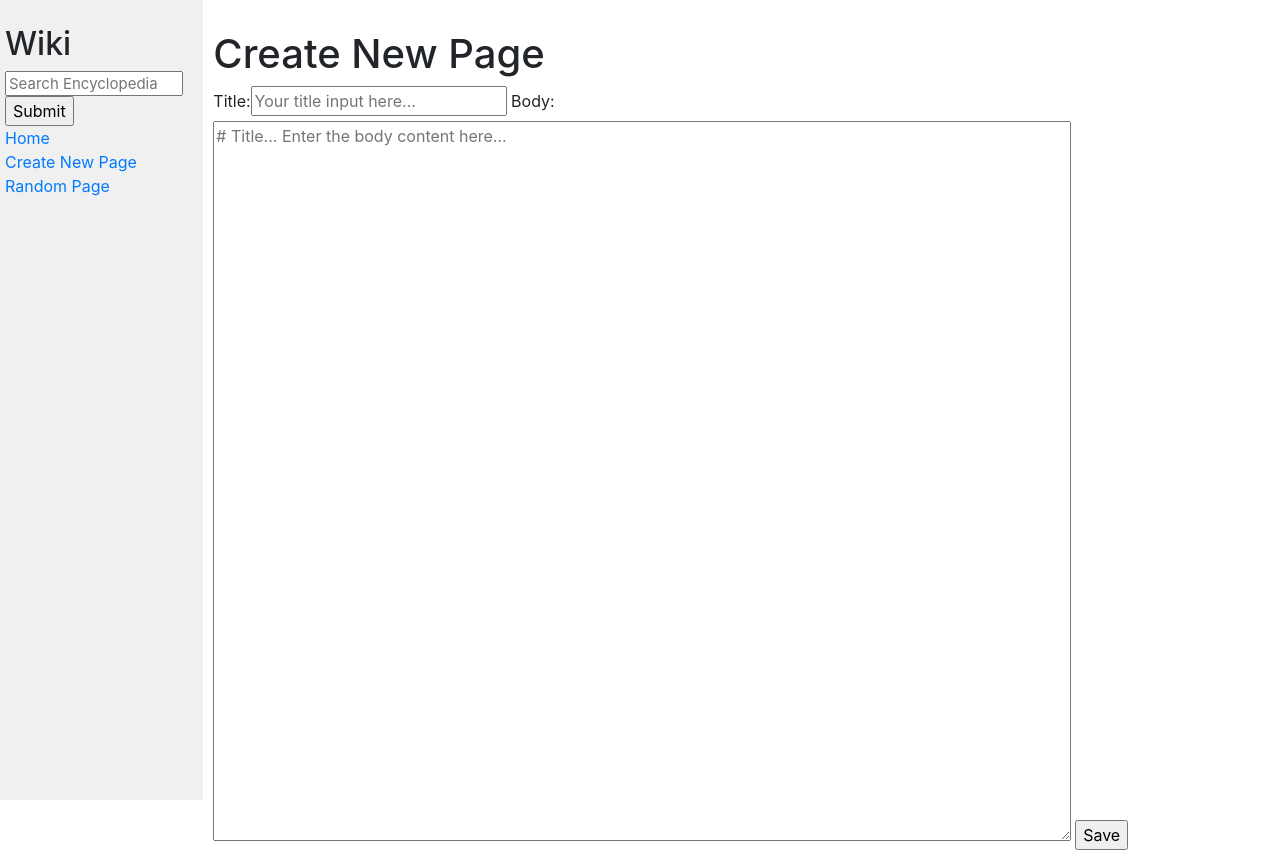
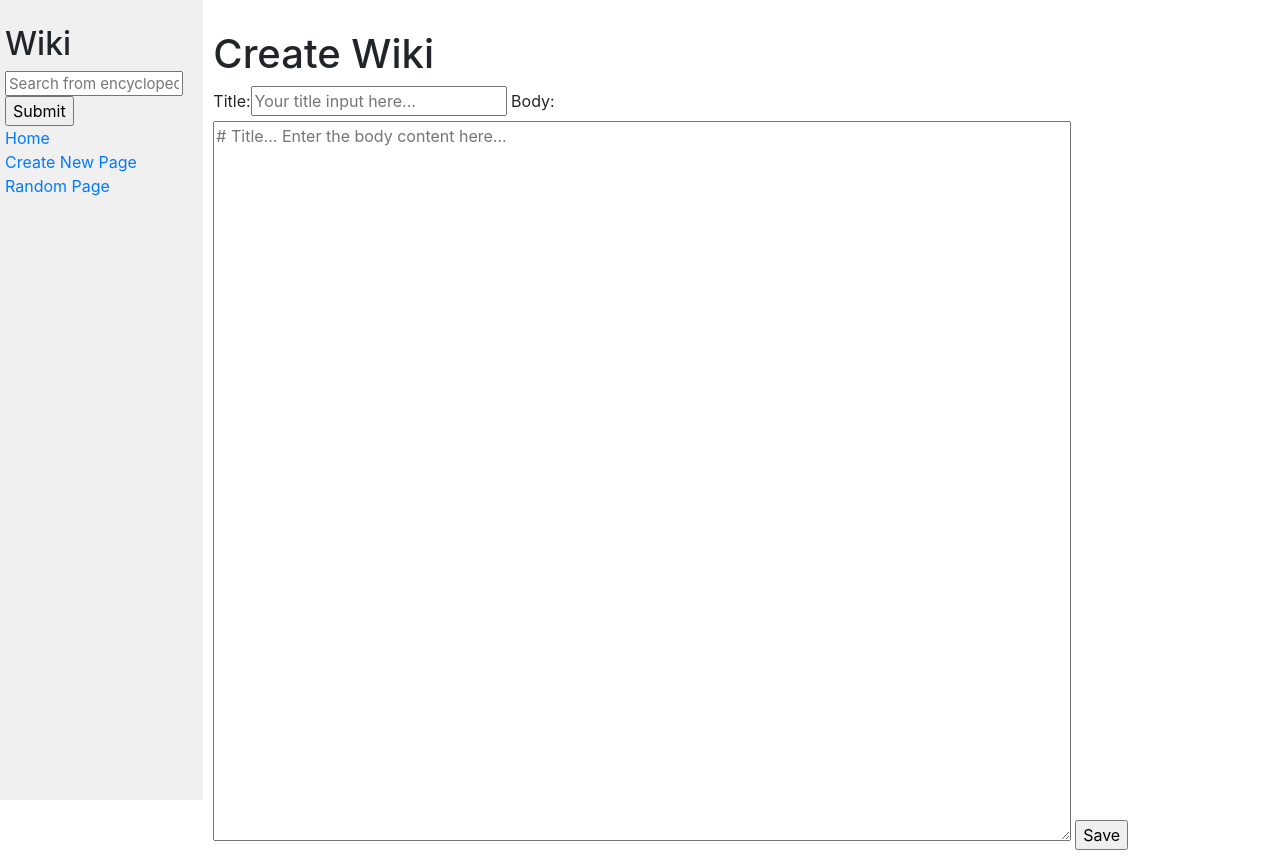
Before and after one commit to cloydbalongkit1/wiki_django, a Django app: page /wiki/create in a window 1280 px wide. Run offline with Django 3.2, Linux system fonts and the light colour scheme; some libraries are stand-ins or nearby versions.

Commit message:
rectifying title at HTMLs and views

```diff
--- a/wiki/encyclopedia/templates/encyclopedia/entry_form.html
+++ b/wiki/encyclopedia/templates/encyclopedia/entry_form.html
@@ -10,14 +10,14 @@
 
         <div>
 
-            {% if title == "Create New Page" %}
+            {% if title == "Create Wiki" %}
             <form action="{% url 'create' %}" method="post">
                 {% csrf_token %}
                 {{ form }}
                 <input type="submit" value="Save">
             </form>
 
-            {% elif title == "Edit New Page" %}
+            {% elif title == "Edit Wiki" %}
             <form action="{% url 'edit' title %}" method="post">
                 {% csrf_token %}
                 {{ form }}
--- a/wiki/encyclopedia/templates/encyclopedia/error.html
+++ b/wiki/encyclopedia/templates/encyclopedia/error.html
@@ -1,7 +1,7 @@
 {% extends "encyclopedia/layout.html" %}
 
 {% block title %}
-    ERROR
+    No information
 {% endblock %}
 
 {% block body %}
--- a/wiki/encyclopedia/templates/encyclopedia/layout.html
+++ b/wiki/encyclopedia/templates/encyclopedia/layout.html
@@ -6,11 +6,7 @@
     <head>
 
         <title>
-            {%  if title %}
-                {% block title %}{% endblock %}
-            {% else %}
-                Encyclopedia
-            {% endif %}
+            {% block title %}{% endblock %}
         </title>
         <link rel="stylesheet" href="https://stackpath.bootstrapcdn.com/bootstrap/4.4.1/css/bootstrap.min.css" integrity="sha384-Vkoo8x4CGsO3+Hhxv8T/Q5PaXtkKtu6ug5TOeNV6gBiFeWPGFN9MuhOf23Q9Ifjh" crossorigin="anonymous">
         <link href="{% static 'encyclopedia/styles.css' %}" rel="stylesheet">
@@ -24,7 +20,7 @@
             <div class="sidebar col-lg-2 col-md-3">
                 <h2>Wiki</h2>
                 <form action="{% url 'index' %}" method="get">
-                    <input class="search" type="text" name="q" placeholder="Search Encyclopedia">
+                    <input class="search" type="text" name="q" placeholder="Search from encyclopedia">
                     <input type="submit" placeholder="Submit">
                 </form>
                 <div>
--- a/wiki/encyclopedia/views.py
+++ b/wiki/encyclopedia/views.py
@@ -53,7 +53,7 @@ def create(request):
         return redirect('index')
 
     form = EntryForm()
-    page_title = 'Create New Page'
+    page_title = 'Create Wiki'
     return render(request, "encyclopedia/entry_form.html", {'form': form, 'title': page_title})
 
 
@@ -75,5 +75,5 @@ def edit(request, title):
         'body': content,
         }
     form = EntryForm(existing_data)
-    page_title = 'Edit New Page'
+    page_title = 'Edit Wiki'
     return render(request, "encyclopedia/entry_form.html", {'form': form, 'title': page_title})
```
